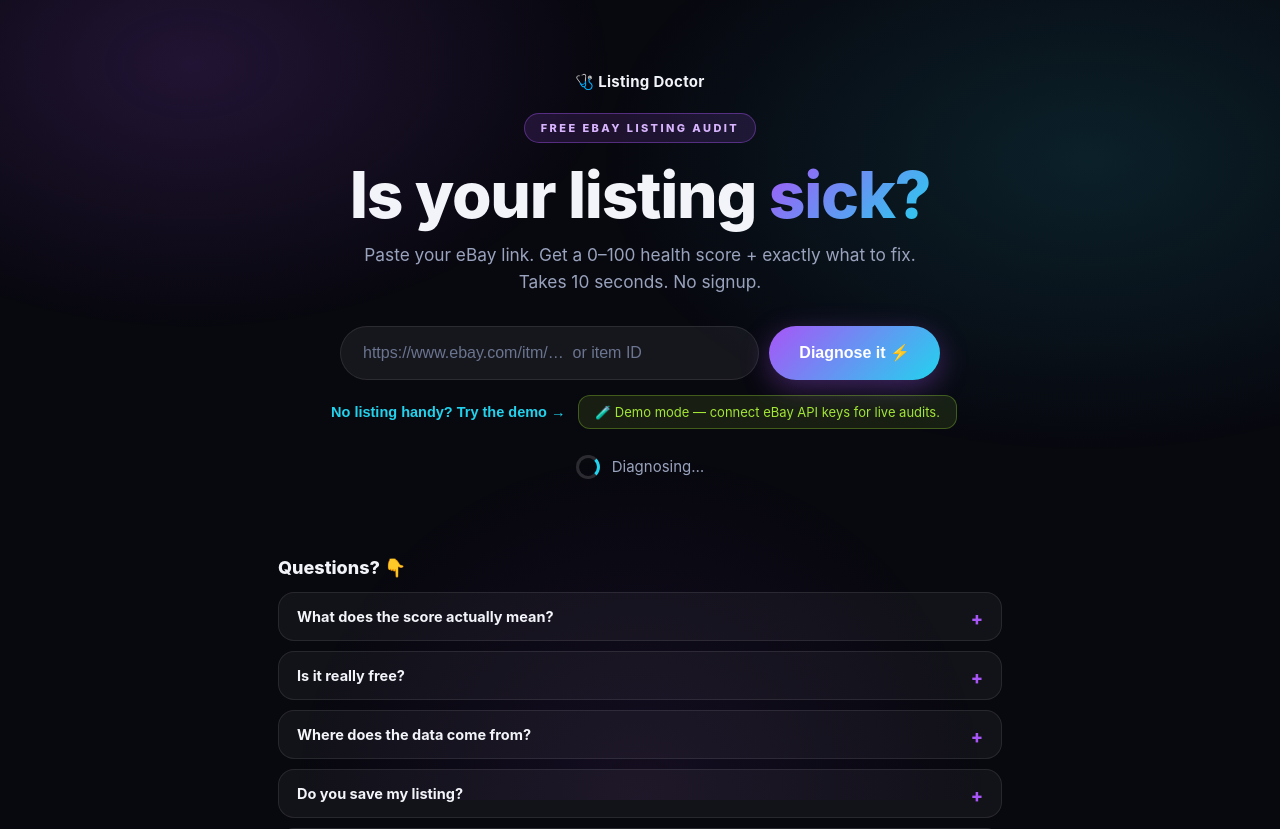
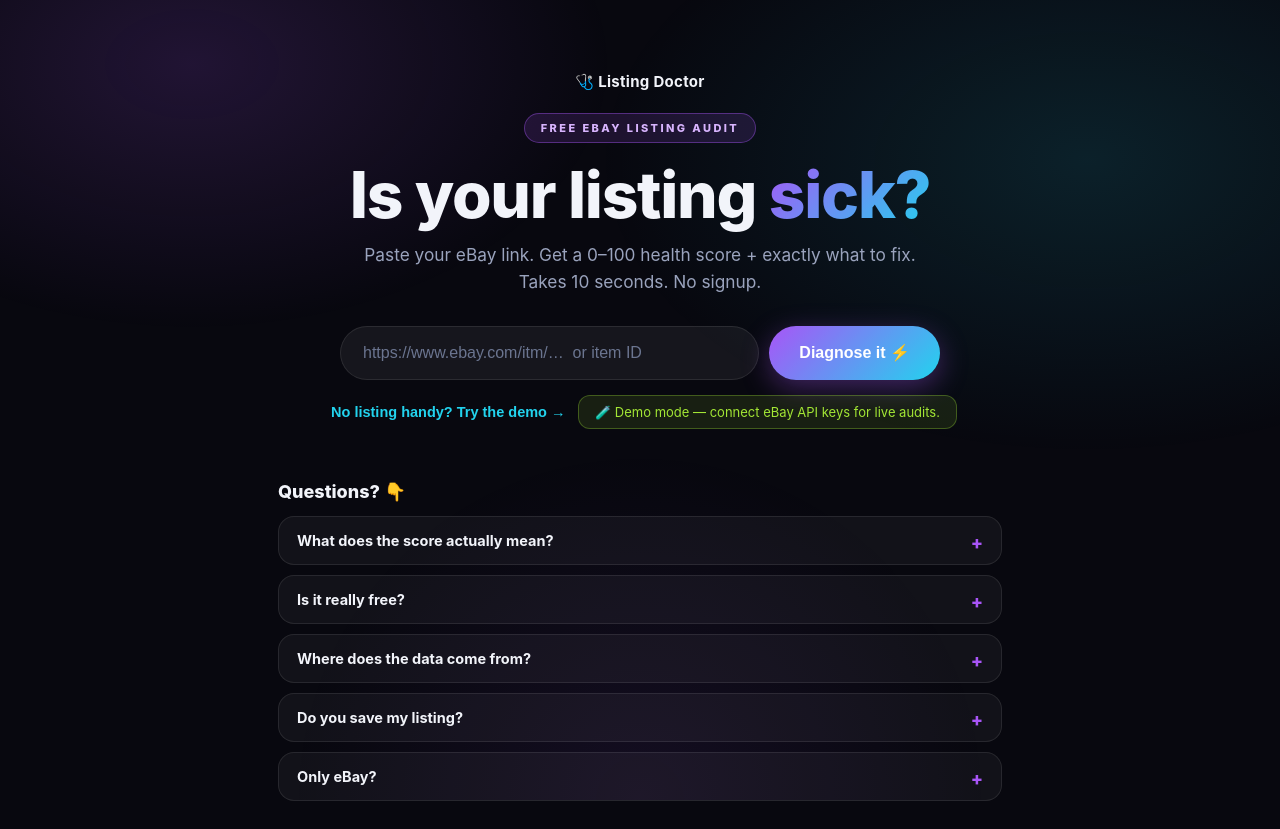
Before and after one commit to themahboob-jpg/listing-doctor, a Flask app: page / in a window 1280 px wide. Shown: the top 829 px of the page. Run offline with Flask 3, Linux system fonts and the light colour scheme.

Commit message:
Update style.css

```diff
--- a/static/style.css
+++ b/static/style.css
@@ -1,5 +1,6 @@
 /* Listing Doctor — Gen Z edition: dark + electric */
 *{box-sizing:border-box}
+[hidden]{display:none!important}
 :root{
   --bg:#08080f;
   --card:rgba(255,255,255,.045);
```
